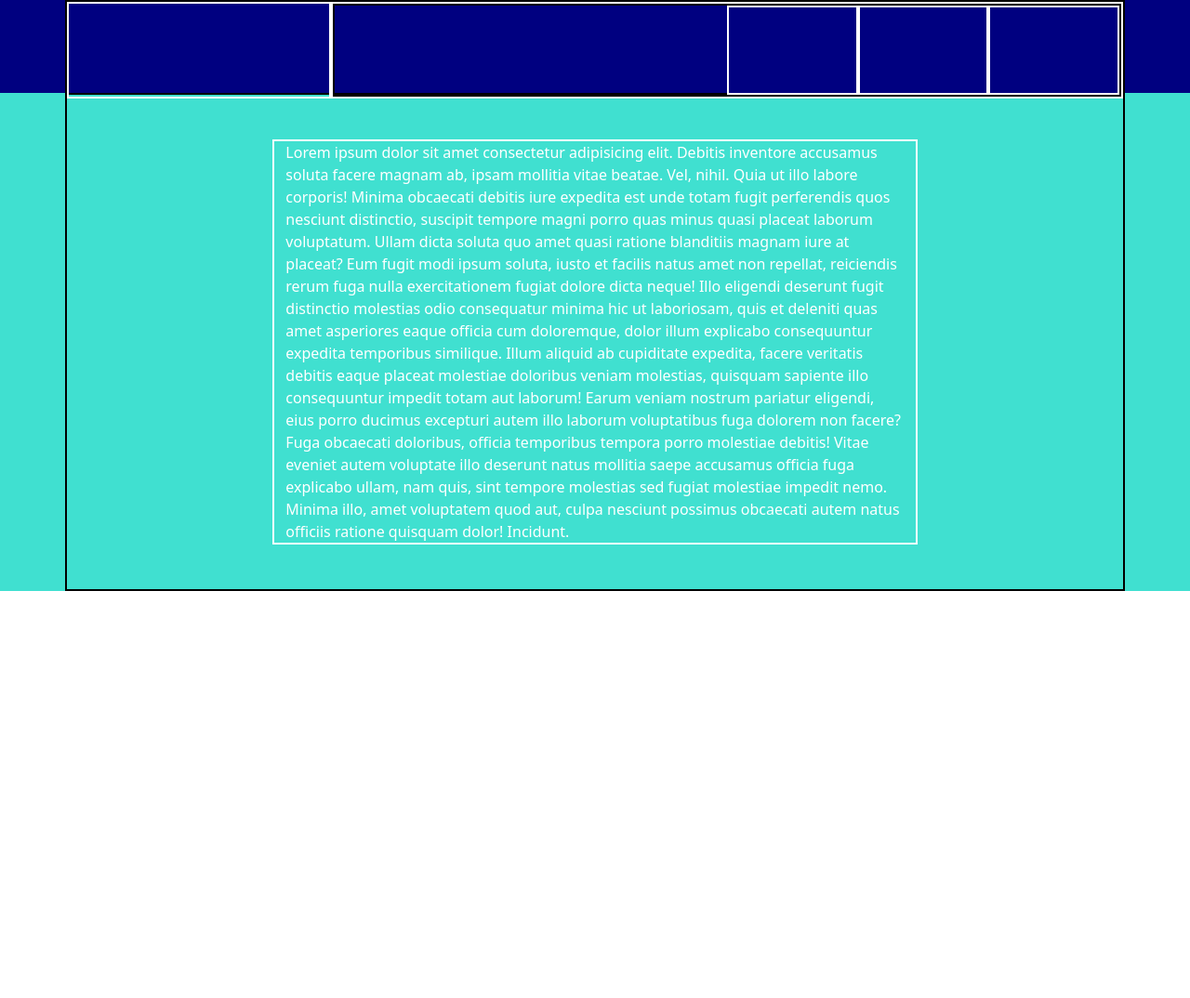
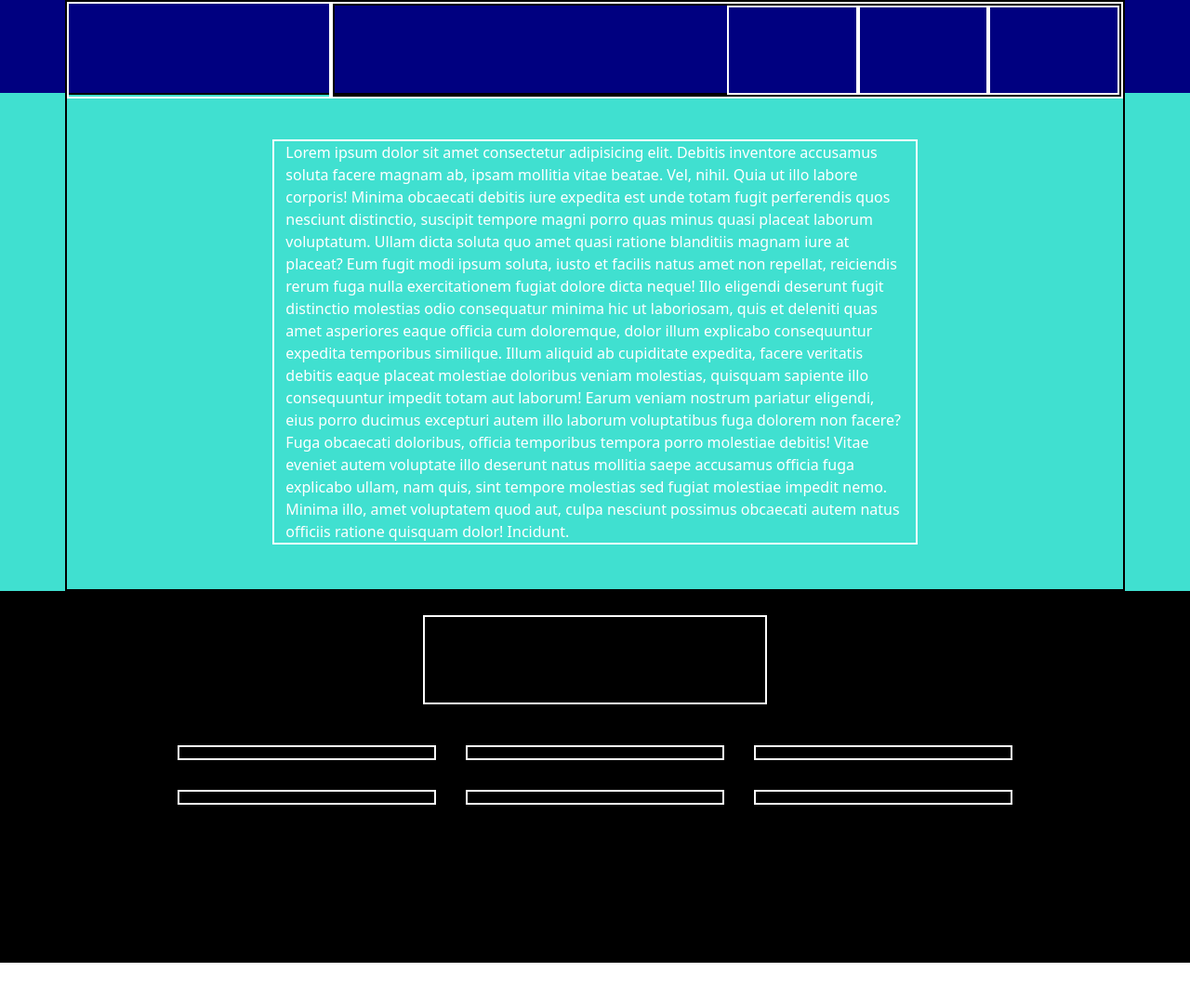
Before and after one commit to Serena-Dong/html-css-bootstrap-freelancer, a plain HTML site: page index.html in a window 1280 px wide. Shown: the top 1074 px of the page at 93% size. Drawn offline with nearby package versions, Linux system fonts and the light colour scheme.

Commit message:
portfolio struttura

```diff
--- a/index.html
+++ b/index.html
@@ -39,7 +39,23 @@
                 </div>
             </div>
         </section>
-        <section id="portfolio"></section>
+        <section id="portfolio" class="bg-black text-black">
+            <div class="container p-4">
+
+                <div class="row mb-4 justify-content-center">
+                    <div class="col-4"></div>
+                </div>
+                <div class="row justify-content-center">
+                    <div class="col-3 m-3"></div>
+                    <div class="col-3 m-3"></div>
+                    <div class="col-3 m-3"></div>
+                    <div class="col-3 m-3"></div>
+                    <div class="col-3 m-3"></div>
+                    <div class="col-3 m-3"></div>
+                </div>
+
+            </div>
+        </section>
         <section id="about"></section>
         <section id="contact"></section>
 
```
